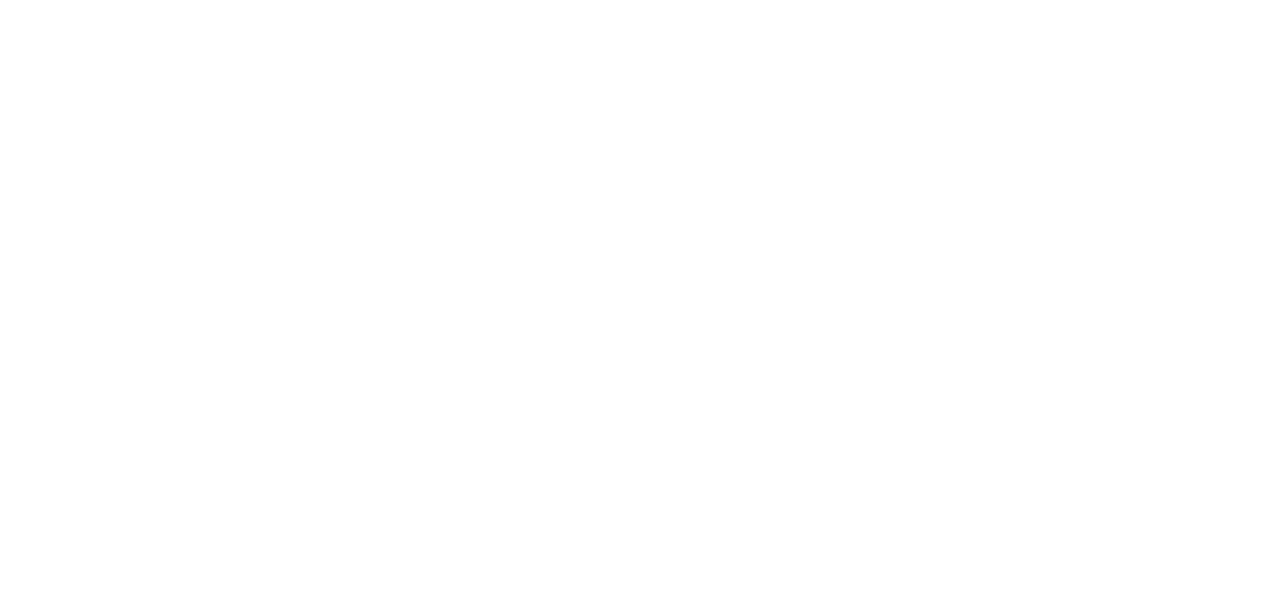
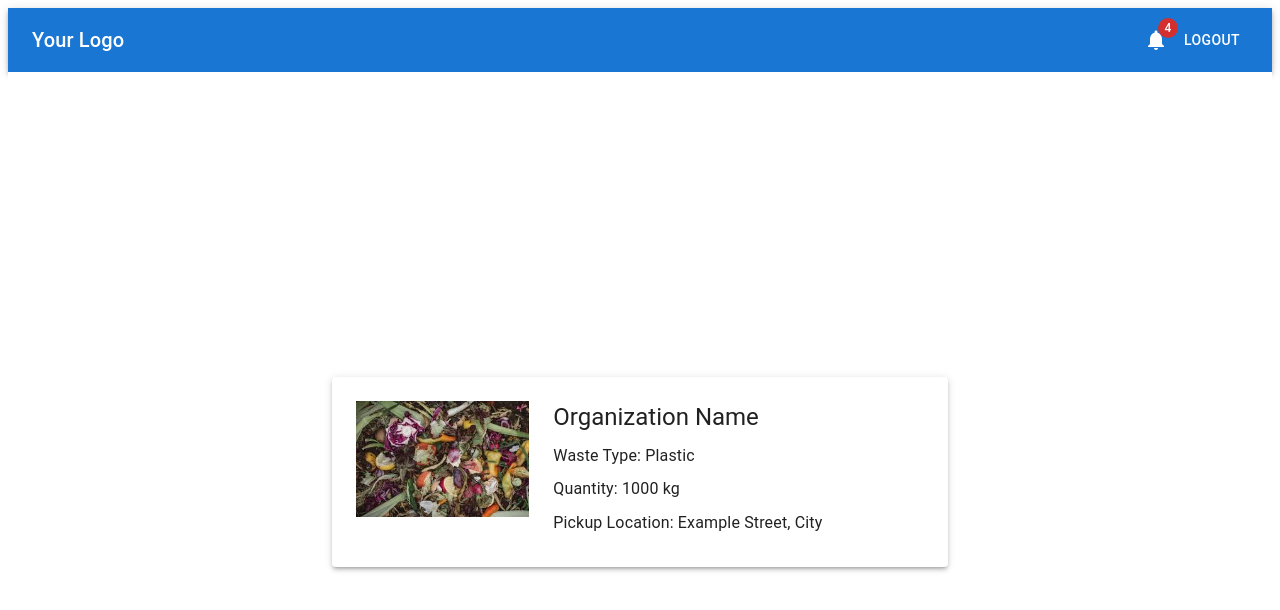
Before and after one commit to yube01/recycleNet, a React (Vite) app in the folder client/: page /view/1 in a window 1280 px wide. Shown: the top 610 px of the page. Built offline with nearby package versions, Linux system fonts and the light colour scheme.

Commit message:
View page added

```diff
--- a/client/src/components/NavBar.jsx
+++ b/client/src/components/NavBar.jsx
@@ -1,4 +1,4 @@
-import React, { useState } from "react";
+import  { useState } from "react";
 import {
   AppBar,
   Toolbar,
@@ -7,9 +7,11 @@
   Badge,
   Menu,
   MenuItem,
+  Button
 } from "@mui/material";
 import { Link } from "react-router-dom";
 import NotificationsIcon from "@mui/icons-material/Notifications";
+import { useNavigate } from "react-router-dom";
 
 const Navbar = () => {
   const [anchorEl, setAnchorEl] = useState(null);
@@ -21,6 +23,11 @@
   const handleNotificationClose = () => {
     setAnchorEl(null);
   };
+  const navigate = useNavigate();
+  const handleLogout = ()=>{
+    localStorage.removeItem("id"); // Remove the "id" from localStorage
+    navigate('/login'); // Redirect to the login page
+  }
 
   return (
     <AppBar position="static">
@@ -57,6 +64,9 @@
               Notification 4
             </MenuItem>
           </Menu>
+          <Button color="inherit" onClick={handleLogout}>
+            Logout
+          </Button>
         </div>
       </Toolbar>
     </AppBar>
--- a/client/src/components/ProductCard.jsx
+++ b/client/src/components/ProductCard.jsx
@@ -1,4 +1,3 @@
-import React from "react";
 import {
   Card,
   CardContent,
@@ -6,6 +5,7 @@
   CardActions,
   Button,
 } from "@mui/material";
+import { Link } from "react-router-dom";
 
 const ProductCard = () => {
   return (
@@ -21,7 +21,8 @@
         {/* {sellerName} */}
       </CardContent>
       <CardActions>
-        <Button size="small">View More</Button>
+        <Button size="small">
+          <Link to={`/view/id:${4}`}>View More</Link></Button>
       </CardActions>
     </Card>
   );
--- a/client/src/pages/Home.jsx
+++ b/client/src/pages/Home.jsx
@@ -1,6 +1,6 @@
 import ProductCard from "../components/ProductCard";
 import Navbar from "../components/NavBar";
-import Sidebar from "../components/SideBar";
+
 
 export default function Home() {
   return (
--- /dev/null
+++ b/client/src/pages/View.jsx
@@ -0,0 +1,58 @@
+import React from "react";
+import Navbar from "../components/NavBar";
+import {
+  Typography,
+  CardMedia,
+  Grid,
+  Box,
+  Paper,
+} from "@mui/material";
+import OrganizationImage from "../assets/waste.jpeg"; // Example image path
+
+export default function View() {
+  return (
+    <>
+      <Navbar />
+      <Box
+        sx={{
+          display: "flex",
+          alignItems: "center",
+          justifyContent: "center",
+          height: "100vh", // Set height to 100vh (viewport height)
+          bgcolor: "background.paper",
+        }}
+      >
+        <Paper elevation={3} sx={{ p: 3, maxWidth: 800 }}>
+          <Grid container spacing={3}>
+            {/* Organization Image */}
+            <Grid item xs={12} md={4}>
+              <CardMedia
+                component="img"
+                image={OrganizationImage} // Replace with your image variable
+                alt="Organization"
+                style={{ maxWidth: "100%", height: "auto" }}
+              />
+            </Grid>
+            {/* Organization Details */}
+            <Grid item xs={12} md={8}>
+              <Box>
+                <Typography variant="h5" gutterBottom>
+                  Organization Name
+                </Typography>
+                <Typography variant="subtitle1" gutterBottom>
+                  Waste Type: Plastic
+                </Typography>
+                <Typography variant="subtitle1" gutterBottom>
+                  Quantity: 1000 kg
+                </Typography>
+                <Typography variant="subtitle1" gutterBottom>
+                  Pickup Location: Example Street, City
+                </Typography>
+              </Box>
+            </Grid>
+          </Grid>
+        </Paper>
+      </Box>
+    </>
+  );
+}
--- a/client/src/router/MyRoutes.jsx
+++ b/client/src/router/MyRoutes.jsx
@@ -5,6 +5,7 @@
 import NotFound from "../pages/NotFound"
 import Login from "../pages/Login"
 import Register from "../pages/Register"
+import View from "../pages/View"
 export default function MyRoutes() {
   return (
     <BrowserRouter>
@@ -15,7 +16,7 @@
         <Route path ="/list" element={<List/>}/>
         <Route path ="/login" element={<Login/>}/>
         <Route path ="/register" element={<Register/>}/>
-
+        <Route path = "/view/:id" element={<View/>}/>
 
         <Route path = "*" element={<NotFound/>}/>
 
```
Also changed, not shown: client/src/assets/waste.jpeg (added).
